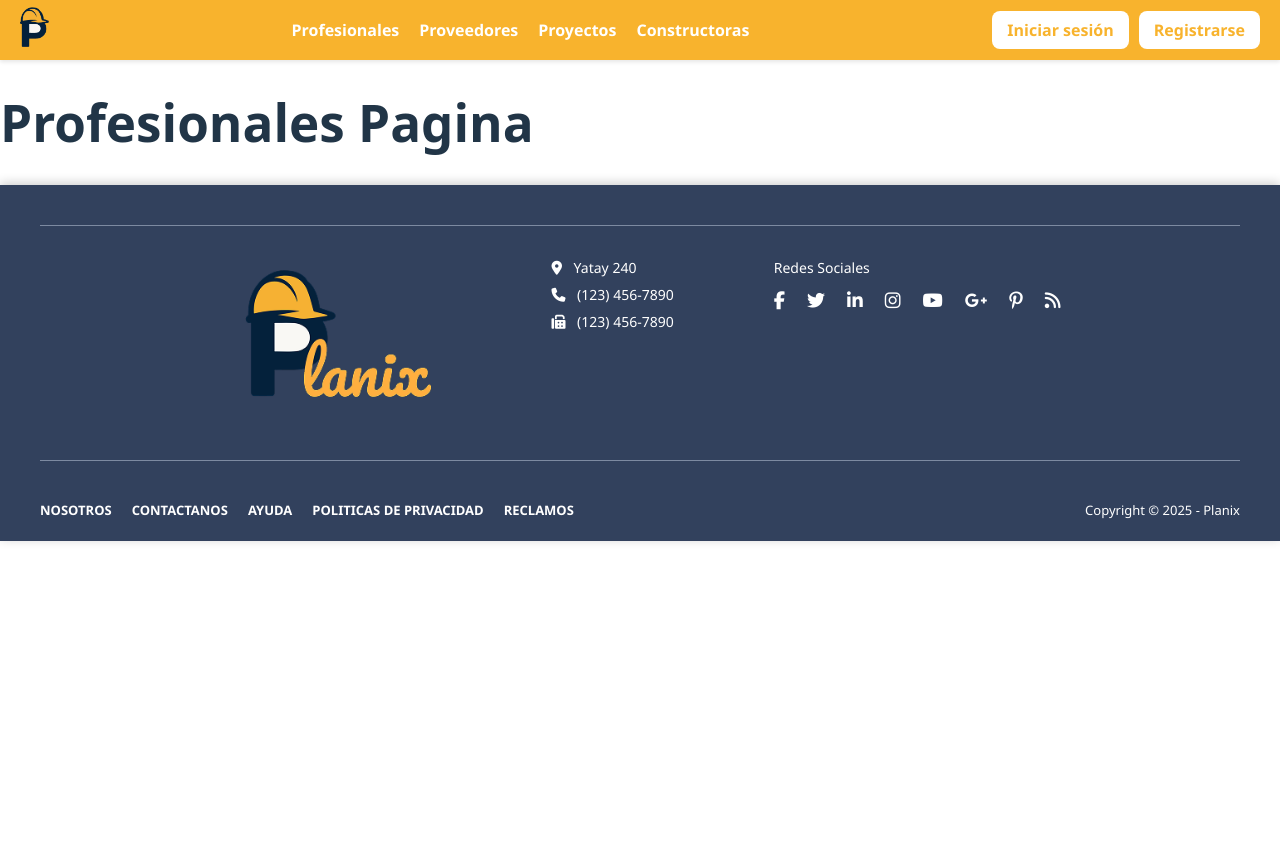
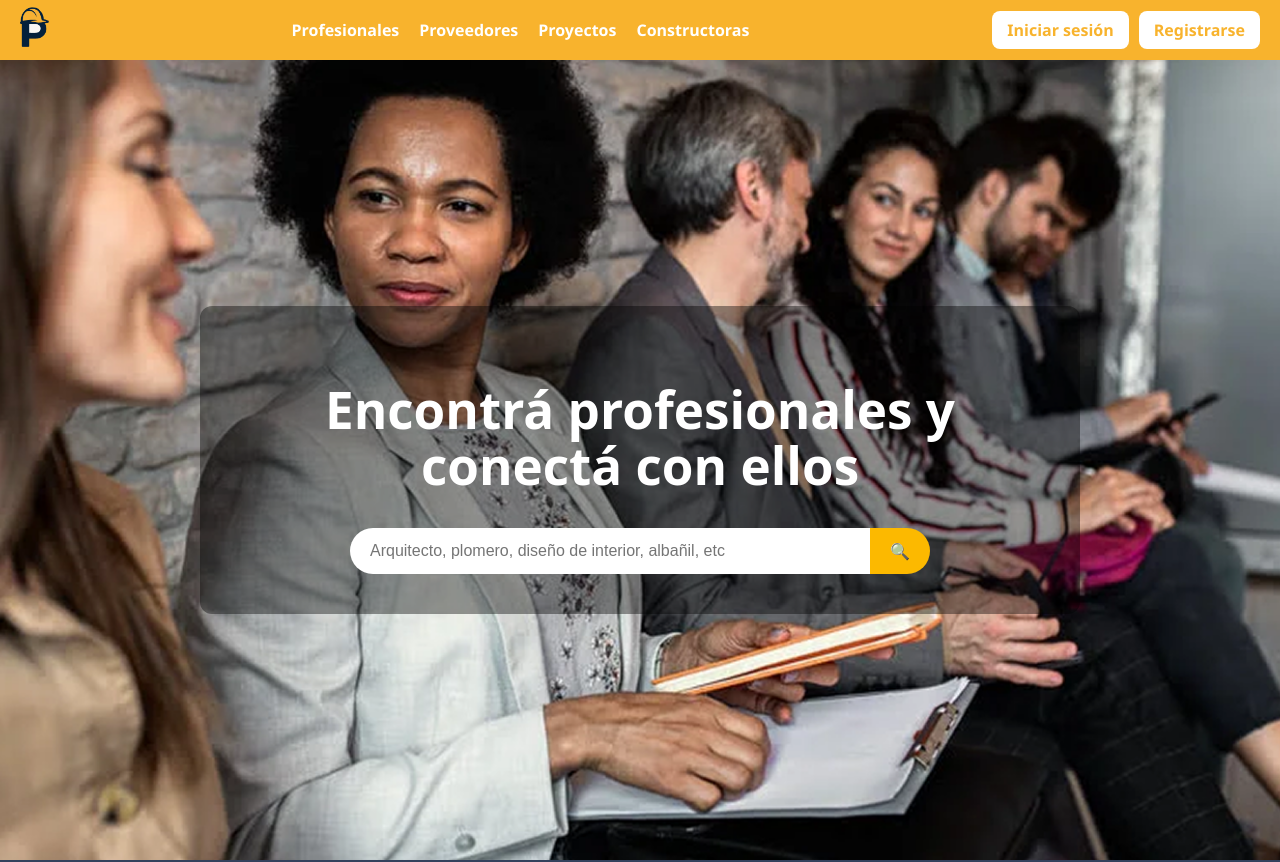
Before and after one commit to Planix-Inc/Planix, a React (Vite) app in the folder frontend/: page /profesionales in a window 1280 px wide. Shown: the top 862 px of the page. Before the commit the page ends 800 px from the top, so only its background shows below. Built offline with nearby package versions, Linux system fonts and the light colour scheme.

Commit message:
profesionales

```diff
--- a/frontend/src/pages/profesionales/index.jsx
+++ b/frontend/src/pages/profesionales/index.jsx
@@ -1,13 +1,21 @@
 import React from 'react';
-import './profesionales.css'
+import './profesionales.css';
 
 const Profesionales = () => {
   return (
-    <div>
-      <h1>Profesionales Pagina</h1>
+    <div className="profesionales-container">
+      <div className="overlay">
+        <h1>Encontrá profesionales y conectá con ellos</h1>
+        <div className="search-box">
+          <input
+            type="text"
+            placeholder="Arquitecto, plomero, diseño de interior, albañil, etc"
+          />
+          <button className="filter-button">🔍</button>
+        </div>
+      </div>
     </div>
   );
 };
 
-
 export default Profesionales;
--- a/frontend/src/pages/profesionales/profesionales.css
+++ b/frontend/src/pages/profesionales/profesionales.css
@@ -0,0 +1,44 @@
+.profesionales-container {
+  background-image: url("../../assets/Profesionales/PortadaProfesionales.png");
+  background-size: cover;
+  background-position: center;
+  height: 100vh;
+  position: relative;
+  display: flex;
+  align-items: center;
+  justify-content: center;
+}
+
+.overlay {
+  background-color: rgba(0, 0, 0, 0.4);
+  padding: 40px;
+  border-radius: 12px;
+  text-align: center;
+  color: white;
+  max-width: 800px;
+  width: 100%;
+}
+
+.search-box {
+  display: flex;
+  margin-top: 20px;
+  justify-content: center;
+}
+
+.search-box input {
+  padding: 12px 20px;
+  border-radius: 30px 0 0 30px;
+  border: none;
+  width: 60%;
+  font-size: 16px;
+}
+
+.filter-button {
+  padding: 12px 20px;
+  border: none;
+  background-color: #fcb900;
+  color: white;
+  font-weight: bold;
+  border-radius: 0 30px 30px 0;
+  cursor: pointer;
+}
```
Also changed, not shown: frontend/src/assets/Profesionales/PortadaProfesionales.png (added).
